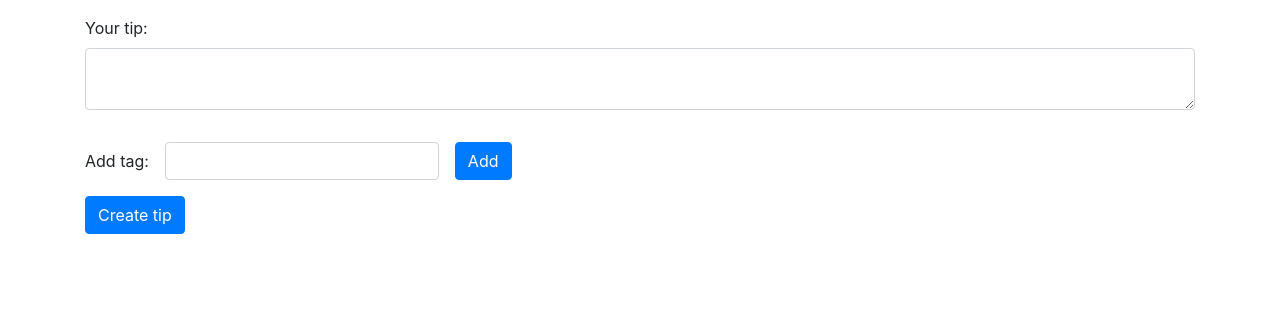
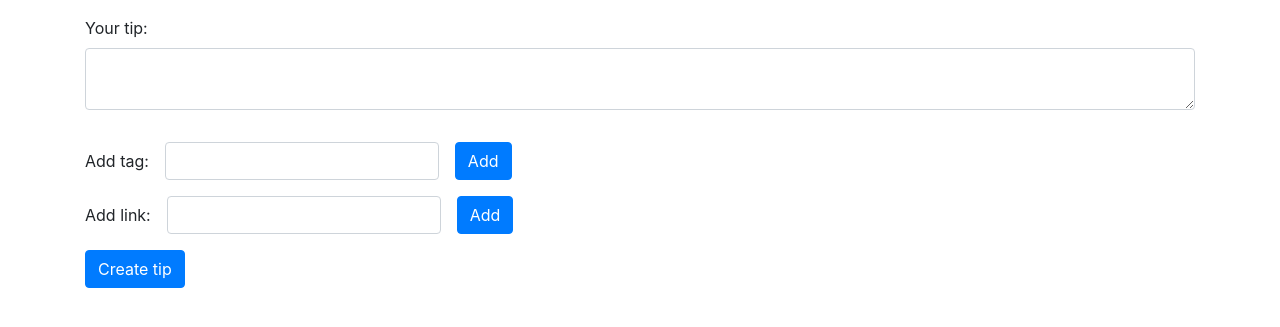
Before and after one commit to gitblast/coding-tips, a Flask app: page /tips/new/ in a window 1280 px wide. Shown: the part 56-383 px from the top of the page. Run offline with Flask 2, Linux system fonts and the light colour scheme; a user stored in the database is signed in; tables that the repository leaves empty hold one stand-in row (values such as "Sample post"); some libraries are stand-ins or nearby versions.

Commit message:
add possibility to add links to tips

```diff
--- a/application/__init__.py
+++ b/application/__init__.py
@@ -21,6 +21,8 @@ from application.tips import views
 from application.tags import models
 from application.tags import views
 
+from application.links import models
+
 from application.auth import views
 
 from application.users import views
--- a/application/templates/tips/new.html
+++ b/application/templates/tips/new.html
@@ -7,10 +7,15 @@
       <div>{{ form.content.label }}</div>
       <div>{{ form.content(class_='form-control') }}</div>
       {% for error in form.content.errors %}
-      <div>{{ error }}</div>
+      <small class="text-danger">{{ error }}</small>
       {% endfor %}
     </div>
-    <div class='d-flex'> <!-- TODO: laita tämä tapahtumaan frontendissä tyyliin tagin lisäyksessä pushataan uus elementti tähän javascriptillä -->
+    {% if form.tags %}
+    <div>
+      <h6>Tags related to your tip:</h6>
+    </div>
+    {% endif %}
+    <div class='d-flex'>
       {% for tag in form.tags %}
       <span class="badge badge-info mr-1">
         {{ tag }}
@@ -21,10 +26,33 @@
       {{ form.tag.label }}
       {{ form.tag(class_='form-control mx-sm-3' ) }}
       {{ form.add_tag(class_='btn btn-primary') }}
-      <small class="text-danger">
+      <small class="text-danger ml-2">
         {{ tagError }}
       </small>
     </div>
+
+    {% if form.links %}
+    <div class="mt-3">
+      <h6>Links for additional information:</h6>
+      <ul class="list-group list-group-flush">
+        {% for link in form.links %}
+          <li class="list-group-item">
+            <a href="{{ link }}">{{ link }}</a>
+          </li>
+      {% endfor %}
+      </ul>
+    </div>
+    {% endif %}
+
+    <div class="form-group form-inline mt-3">
+      {{ form.link.label }}
+      {{ form.link(class_='form-control mx-sm-3' ) }}
+      {{ form.add_link(class_='btn btn-primary') }}
+      <small class="text-danger ml-2">
+        {{ linkError }}
+      </small>
+    </div>
+
     <div class="form-group">
       <button class="btn btn-primary">
         Create tip
--- a/application/tips/forms.py
+++ b/application/tips/forms.py
@@ -7,7 +7,11 @@ class TipForm(FlaskForm):
     tag = StringField("Add tag:")
     add_tag = SubmitField('Add')
 
+    link = StringField("Add link:")
+    add_link = SubmitField('Add')
+
     tags = []
+    links = []
 
     class Meta:
         csrf = False
--- a/application/tips/models.py
+++ b/application/tips/models.py
@@ -17,6 +17,8 @@ class Tip(db.Model):
 
     account_id = db.Column(db.Integer, db.ForeignKey('account.id'), nullable=False)
 
+    links = db.relationship('Link', backref='tip', lazy=True)
+
     tags = db.relationship(
         'Tag',
         secondary=tags,
--- a/application/tips/views.py
+++ b/application/tips/views.py
@@ -8,8 +8,10 @@ from application.tips.forms import TipForm
 
 from application.tags.models import Tag
 
+from application.links.models import Link
+
 @app.route("/tips/new/")
-@login_required
+#@login_required
 def tips_form():
     return render_template("tips/new.html", form = TipForm())
 
@@ -117,6 +119,14 @@ def tips_create():
         if (len(form.tag.data) < 1 or len(form.tag.data) > 20):
             return render_template("tips/new.html", form = form, tagError = 'Tag must be between 1 and 20 characters long.')
         form.tags.append(form.tag.data)
+        form.tag.data = ''
+        return render_template("tips/new.html", form = form)
+
+    if (form.add_link.data):
+        if not form.link.data.startswith("http://") or form.link.data.startswith("https://"):
+            return render_template("tips/new.html", form = form, linkError = "A valid URL is required.")
+        form.links.append(form.link.data)
+        form.link.data = ''
         return render_template("tips/new.html", form = form)
 
     if not form.validate():
@@ -138,6 +148,18 @@ def tips_create():
     db.session().add(tip)
     db.session().commit()
 
+    # lisätään linkit tietokantaan
+    dbTip = Tip.query.filter_by(content=tip.content, account_id=current_user.id).first()
+
+    for link in form.links:
+        l = Link(link)
+        l.account_id = current_user.id
+        l.tip_id = dbTip.id
+        db.session().add(l)
+
+    db.session().commit()
+
     TipForm.tags = []
+    TipForm.links = []
 
     return redirect(url_for('list_tips'))
```
Also changed, not shown: application/links/models.py (added, +11 -0 lines), application/links/__init__.py (added).
